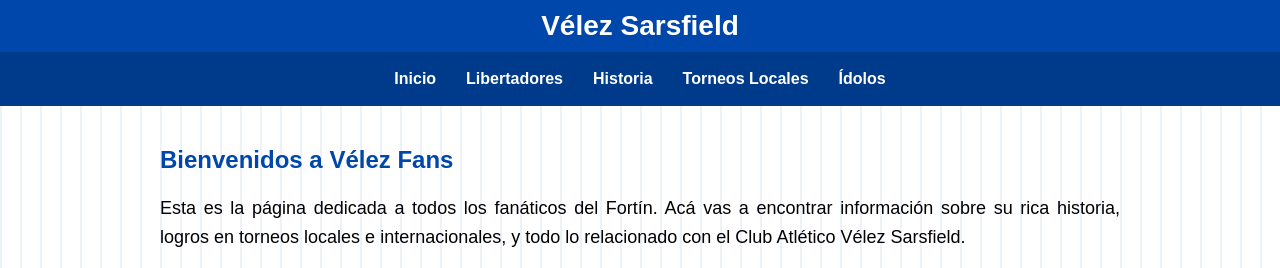
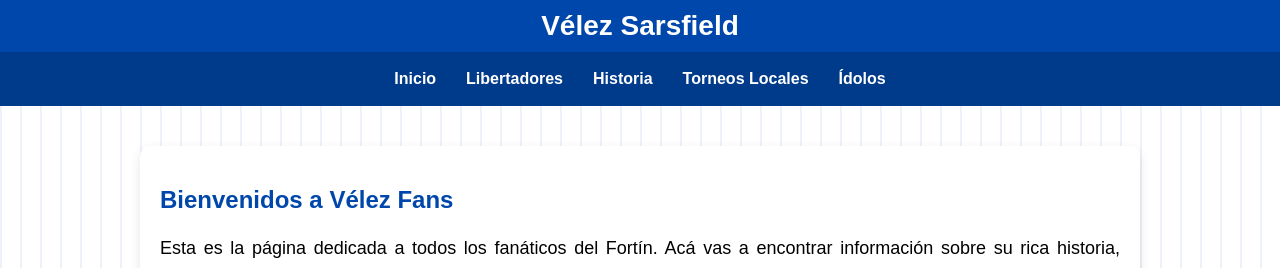
Before and after one commit to VelezFans25/pagina-fans-velez.github.io, a plain HTML site: page index.html in a window 1280 px wide. Shown: the top 268 px of the page. Drawn offline with Linux system fonts and the light colour scheme.

Commit message:
Update index.html
123

```diff
--- a/index.html
+++ b/index.html
@@ -12,9 +12,8 @@
     body {
       margin: 0;
       font-family: Arial, sans-serif;
-      background-color: white;
 
-      /* Fondo con líneas azules verticales transparentes */
+      /* Fondo con líneas azules tenues */
       background-image: repeating-linear-gradient(
         90deg,
         rgba(0, 71, 171, 0.07),
@@ -56,7 +55,10 @@
     main {
       padding: 20px;
       max-width: 1000px;
-      margin: auto;
+      margin: 40px auto;
+      background-color: white;
+      border-radius: 10px;
+      box-shadow: 0 4px 12px rgba(0, 0, 0, 0.1);
     }
 
     h2 {
```
